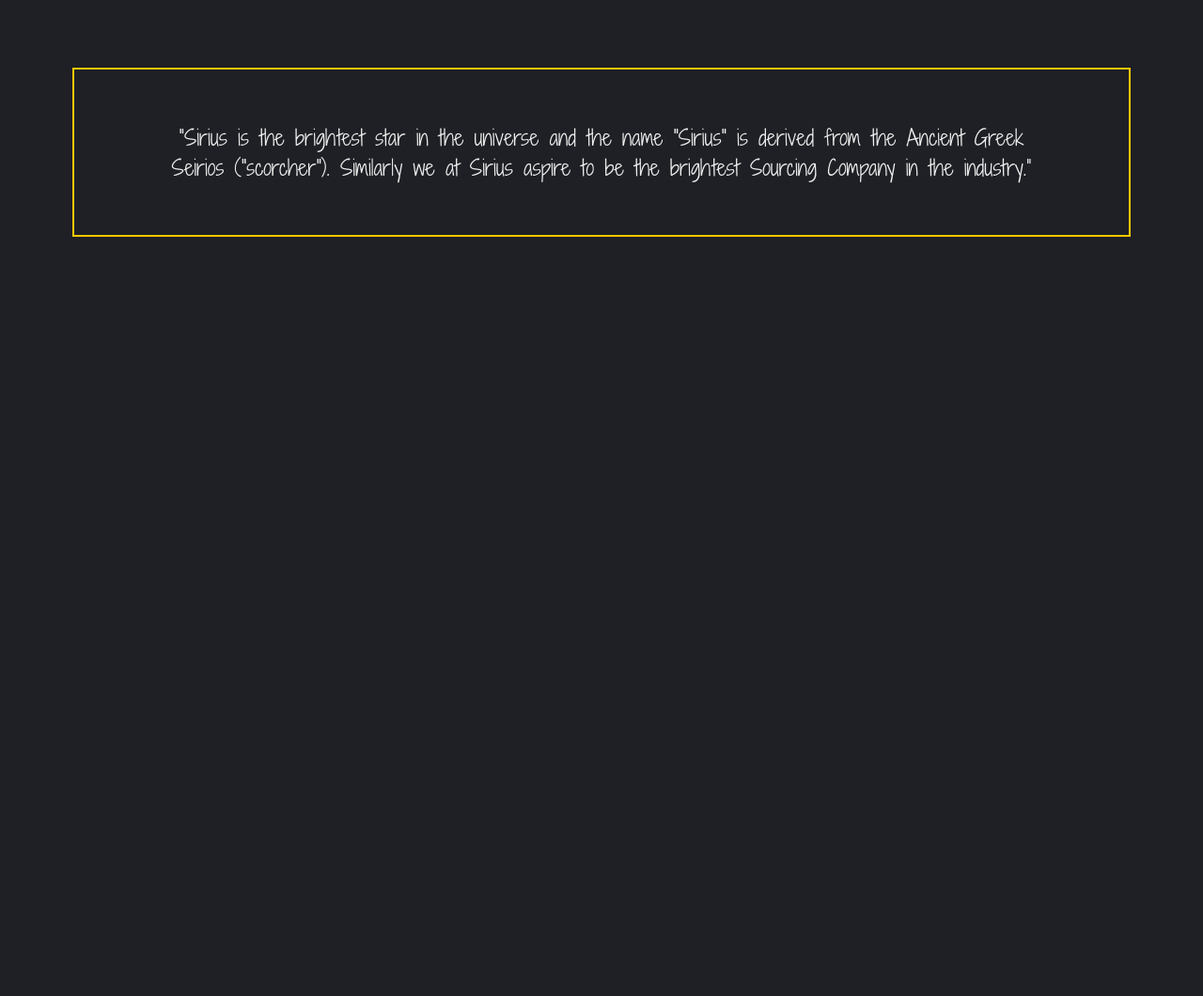
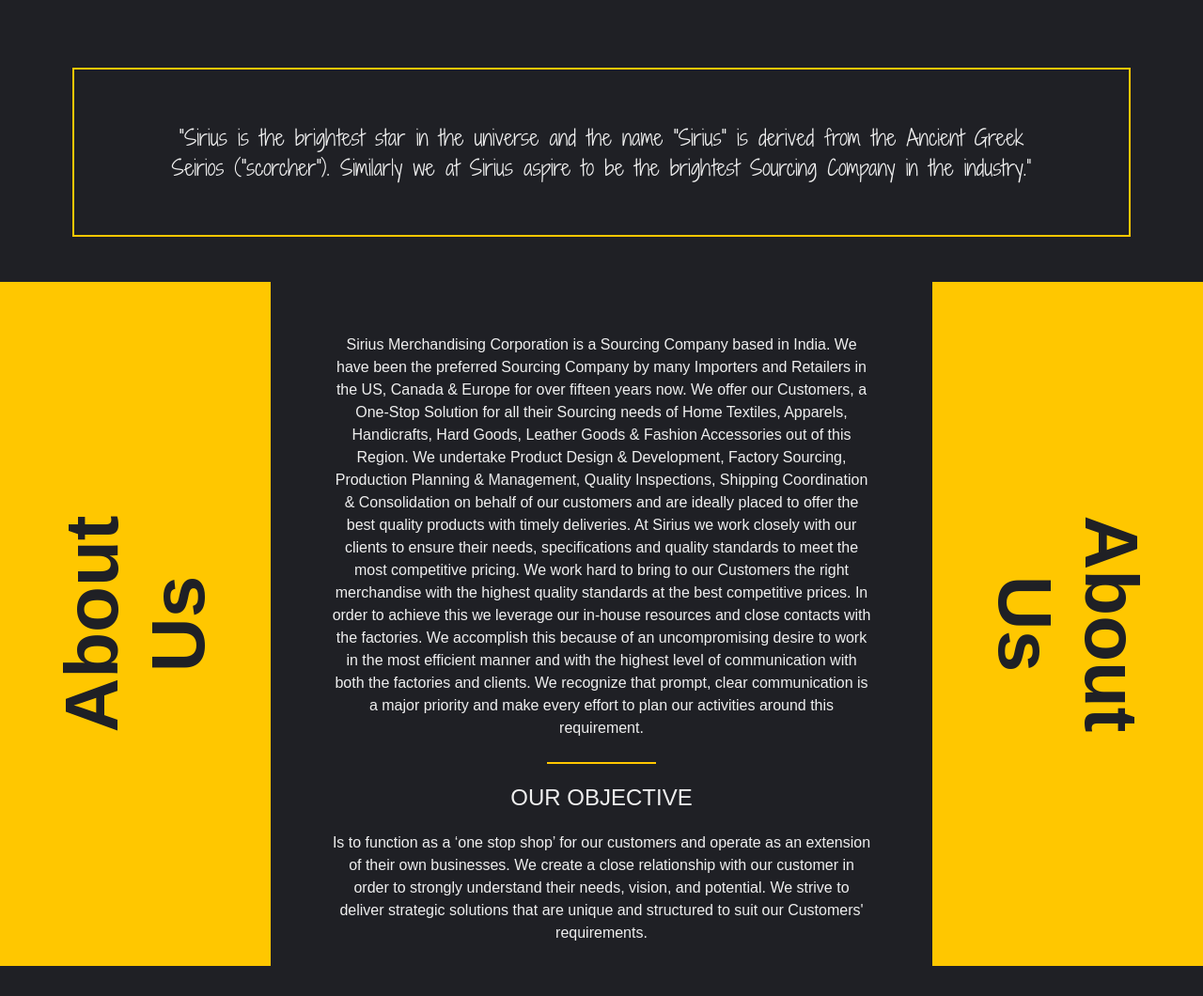
Before and after one commit to thearyanthegr8/SiriusSourcesWebsitev2, a plain HTML site: page index.html in a window 1280 px wide. Shown: the part 776-1836 px from the top of the page at 94% size. Before the commit the page ends 1076 px from the top, so only its background shows below. Drawn offline with Linux system fonts and the light colour scheme; files whose address does not match are found by name.

Commit message:
About Us Completed

```diff
--- a/index.html
+++ b/index.html
@@ -33,7 +33,7 @@
                     <div class="float-left">
                         <div class="numbertext">.01</div>
                         <div class="slide-title">Apparels</div>
-                        <div class="learn-more">-- Learn More</div>
+                        <div class="learn-more">Learn More</div>
                     </div>
                     <div class="float-right">
                         <div class="image-1"><img src="resources/img//slideshow/Image1.jpg" alt=""></div>
@@ -48,7 +48,7 @@
                     <div class="float-left">
                         <div class="numbertext">.02</div>
                         <div class="slide-title">Fashion Accessories</div>
-                        <div class="learn-more">-- Learn More</div>
+                        <div class="learn-more">Learn More</div>
                     </div>
                     <div class="float-right">
                         <div class="image-1"><img src="resources/img//slideshow/Image2.jpg" alt=""></div>
@@ -63,7 +63,7 @@
                     <div class="float-left">
                         <div class="numbertext">.03</div>
                         <div class="slide-title">Hard Goods</div>
-                        <div class="learn-more">-- Learn More</div>
+                        <div class="learn-more">Learn More</div>
                     </div>
                     <div class="float-right">
                         <div class="image-1"><img src="resources/img//slideshow/Image4.jpg" alt=""></div>
@@ -78,7 +78,7 @@
                     <div class="float-left">
                         <div class="numbertext">.04</div>
                         <div class="slide-title">Lighting</div>
-                        <div class="learn-more">-- Learn More</div>
+                        <div class="learn-more">Learn More</div>
                     </div>
                     <div class="float-right">
                         <div class="image-1"><img src="resources/img//slideshow/Light2.jpg" alt=""></div>
@@ -93,7 +93,7 @@
                     <div class="float-left">
                         <div class="numbertext">.05</div>
                         <div class="slide-title">Leather</div>
-                        <div class="learn-more">-- Learn More</div>
+                        <div class="learn-more">Learn More</div>
                     </div>
                     <div class="float-right">
                         <div class="image-1"><img src="resources/img//slideshow/Image5.jpg" alt=""></div>
@@ -108,7 +108,7 @@
                     <div class="float-left">
                         <div class="numbertext">.06</div>
                         <div class="slide-title">Home Textiles</div>
-                        <div class="learn-more">-- Learn More</div>
+                        <div class="learn-more">Learn More</div>
                     </div>
                     <div class="float-right">
                         <div class="image-1"><img src="resources/img//slideshow/HT3.jpg" alt=""></div>
@@ -138,6 +138,44 @@
             <p>“Sirius is the brightest star in the universe and the name "Sirius" is derived from the Ancient Greek
                 Seirios ("scorcher"). Similarly we at Sirius aspire to be the brightest Sourcing Company in the
                 industry.”</p>
+        </div>
+    </div>
+
+    <div class="about">
+        <div class="about-container">
+            <div class="about-one">
+                About Us
+            </div>
+        </div>
+        <div class="about-us">
+            Sirius Merchandising Corporation is a Sourcing Company based in India. We have been the preferred Sourcing
+            Company by many Importers and Retailers in the US, Canada & Europe for over fifteen years now. We offer our
+            Customers, a One-Stop Solution for all their Sourcing needs of Home Textiles, Apparels, Handicrafts, Hard
+            Goods, Leather Goods & Fashion Accessories out of this Region. We undertake Product Design & Development,
+            Factory Sourcing, Production Planning & Management, Quality Inspections, Shipping Coordination &
+            Consolidation on behalf of our customers and are ideally placed to offer the best quality products with
+            timely deliveries. At Sirius we work closely with our clients to ensure their needs, specifications and
+            quality standards to meet the most competitive pricing. We work hard to bring to our Customers the right
+            merchandise with the highest quality standards at the best competitive prices. In order to achieve this we
+            leverage our in-house resources and close contacts with the factories. We accomplish this because of an
+            uncompromising desire to work in the most efficient manner and with the highest level of communication with
+            both the factories and clients. We recognize that prompt, clear communication is a major priority and make
+            every effort to plan our activities around this requirement.
+            <br>
+            <br>
+            <hr>
+            <br>
+            <h2>OUR OBJECTIVE</h2>
+            <br>
+            Is to function as a ‘one stop shop’ for our customers and operate as an extension of their own businesses.
+            We create a close relationship with our customer in order to strongly understand their needs, vision, and
+            potential. We strive to deliver strategic solutions that are unique and structured to suit our Customers'
+            requirements.
+        </div>
+        <div class="about-container">
+            <div class="about-two">
+                About Us
+            </div>
         </div>
     </div>
 
--- a/main.css
+++ b/main.css
@@ -85,9 +85,10 @@ body {
   cursor: pointer;
 }
 
-@media screen and (max-width: 960px) {
+@media screen and (max-width: 1050px) {
   .navbar {
     height: 2.5rem;
+    padding: 1rem 2rem;
   }
 
   .menu {
@@ -106,6 +107,12 @@ body {
     top: 4.6rem;
     left: 0;
     width: 100%;
+    border-bottom: 2px solid #efefef10;
+    box-shadow: 0px 30px 50px #efefef10;
+  }
+
+  .navbar .title {
+    font-size: 1.5rem;
   }
 
   .nav-links {
@@ -257,6 +264,54 @@ body {
   align-items: center;
 }
 
+@media screen and (max-width: 1050px) {
+  .slide {
+    display: block;
+    text-align: center;
+    padding: 0 0;
+    padding-top: 1rem;
+  }
+
+  .numbertext {
+    font-size: 1.25rem;
+  }
+
+  .slide-title {
+    font-size: 2.25rem;
+    margin: 0rem 0 1rem 0;
+  }
+
+  .image-1 {
+    margin: 5vh 5vw;
+    width: 100%;
+    height: 40vh;
+  }
+
+  .image-2,
+  .image-3 {
+    display: none;
+  }
+
+  .dot-container {
+    margin-left: 50%;
+    transform: translateX(-50%);
+  }
+
+  .bottom-container {
+    position: absolute;
+    margin-top: 0;
+  }
+
+  .next {
+    margin-top: 0%;
+    right: 1rem;
+  }
+
+  .learn-more {
+    font-size: 0.8rem;
+  }
+}
+
 .bottom-container {
   position: relative;
   margin-top: 2vh;
@@ -276,3 +331,68 @@ body {
   font-size: 1.4rem;
   color: #efefef;
 }
+
+.about {
+  display: flex;
+  flex-direction: row;
+  min-height: calc(100vh - 4.6rem);
+  height: 100%;
+  max-height: fit-content;
+  position: relative;
+}
+
+.about-container {
+  position: relative;
+  min-height: calc(100vh - 4.5rem);
+  max-height: fit-content;
+  background-color: #ffc700;
+  flex: 1;
+  display: flex;
+  justify-content: center;
+  align-items: center;
+}
+
+.about-one {
+  transform: rotate(-90deg);
+  font-size: 5rem;
+  font-family: "Montserrat", sans-serif;
+  font-weight: bold;
+  color: #1f2025;
+  text-align: center;
+}
+
+.about-two {
+  transform: rotate(90deg);
+  font-size: 5rem;
+  font-family: "Montserrat", sans-serif;
+  font-weight: bold;
+  color: #1f2025;
+  text-align: center;
+}
+
+.about-us {
+  min-height: calc(100vh - 4.5rem);
+  max-height: fit-content;
+  flex: 2;
+  display: flex;
+  flex-direction: column;
+  justify-content: center;
+  align-items: center;
+  text-align: center;
+  padding: 2vh 5vw;
+  font-family: "Montserrat", sans-serif;
+  font-size: 1rem;
+  color: #efefef;
+  line-height: 1.5rem;
+}
+
+.about-us hr {
+  width: 20%;
+  height: 0.1rem;
+  border: none;
+  background-color: #ffc700;
+}
+
+.about-us h2 {
+  font-weight: 400;
+}
```
